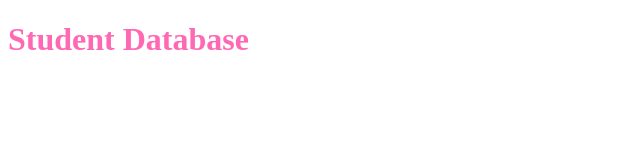
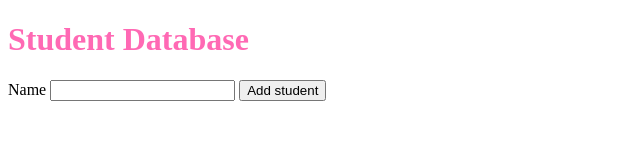
Before and after one commit to Reinoptland/sheety-student-database, a website: page index.html in a window 1280 px wide. Shown: the whole page, without its empty margins (0-640 px from the left). Drawn offline with nearby package versions, Linux system fonts and the light colour scheme.

Commit message:
Add HTML for new student feature

```diff
--- a/index.html
+++ b/index.html
@@ -10,6 +10,11 @@
   </head>
   <body>
     <h1>Student Database</h1>
+    <div>
+      <label> Name </label>
+      <input type="text" />
+      <button>Add student</button>
+    </div>
     <div class="studentDatabase">
       <ul id="studentList" class="studentList">
         <!-- <li>Jennifer</li>
```
Also changed, not shown: README.md.
